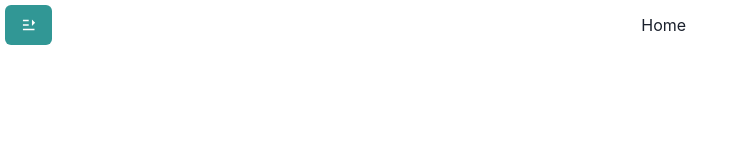
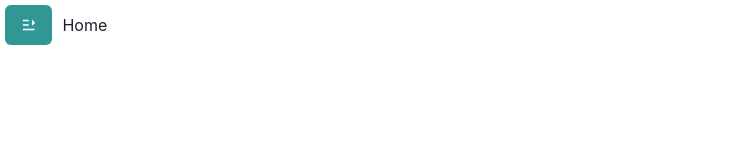
Before and after one commit to RubenValls/Users-SingUp, a React (Vite) app: page / in a window 1280 px wide. Shown: the top 160 px of the page, without its empty margins (0-743 px from the left). Built offline with nearby package versions, Linux system fonts and the light colour scheme.

Commit message:
Solved Box structure at all pages.

```diff
--- a/src/pages/home/Home.tsx
+++ b/src/pages/home/Home.tsx
@@ -1,6 +1,11 @@
+import { Box } from "@chakra-ui/react";
 
 export default function Home() {
   return (
-    <div>Home</div>
+    <>
+        <Box h='auto' w='100%' ml='10px' mr='10px'>
+          Home
+        </Box>
+    </>
   )
 }
--- a/src/pages/users/Users.tsx
+++ b/src/pages/users/Users.tsx
@@ -1,6 +1,11 @@
+import { Box } from "@chakra-ui/react";
 
 export default function Users() {
   return (
-    <div>Users</div>
+    <>
+        <Box h='auto' w='100%' ml='10px' mr='10px'>
+          Users
+        </Box>
+    </>
   )
 }
```
